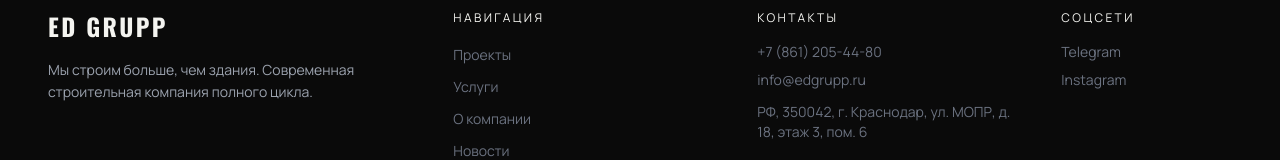
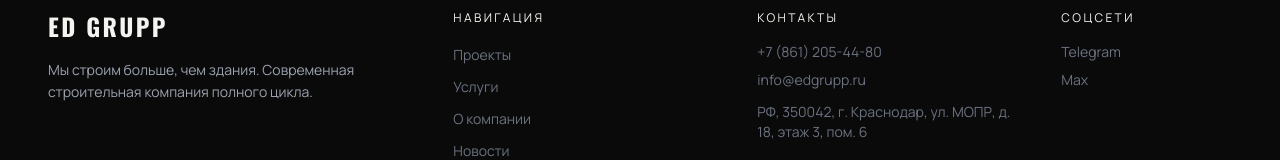
Before and after one commit to Pugmeister/ed-grupp, a React (Vite) app: page /contacts in a window 1280 px wide. Shown: the part 1085-1245 px from the top of the page. Built offline with nearby package versions, Linux system fonts and the light colour scheme.

Commit message:
Добавлен адрес и макс

```diff
--- a/src/components/Footer/Footer.jsx
+++ b/src/components/Footer/Footer.jsx
@@ -78,7 +78,7 @@
               </li>
               <li>
                 <a href="#" className="hover:text-paper transition-colors interactive-hover">
-                  Instagram
+                  Max
                 </a>
               </li>
             </ul>
```
